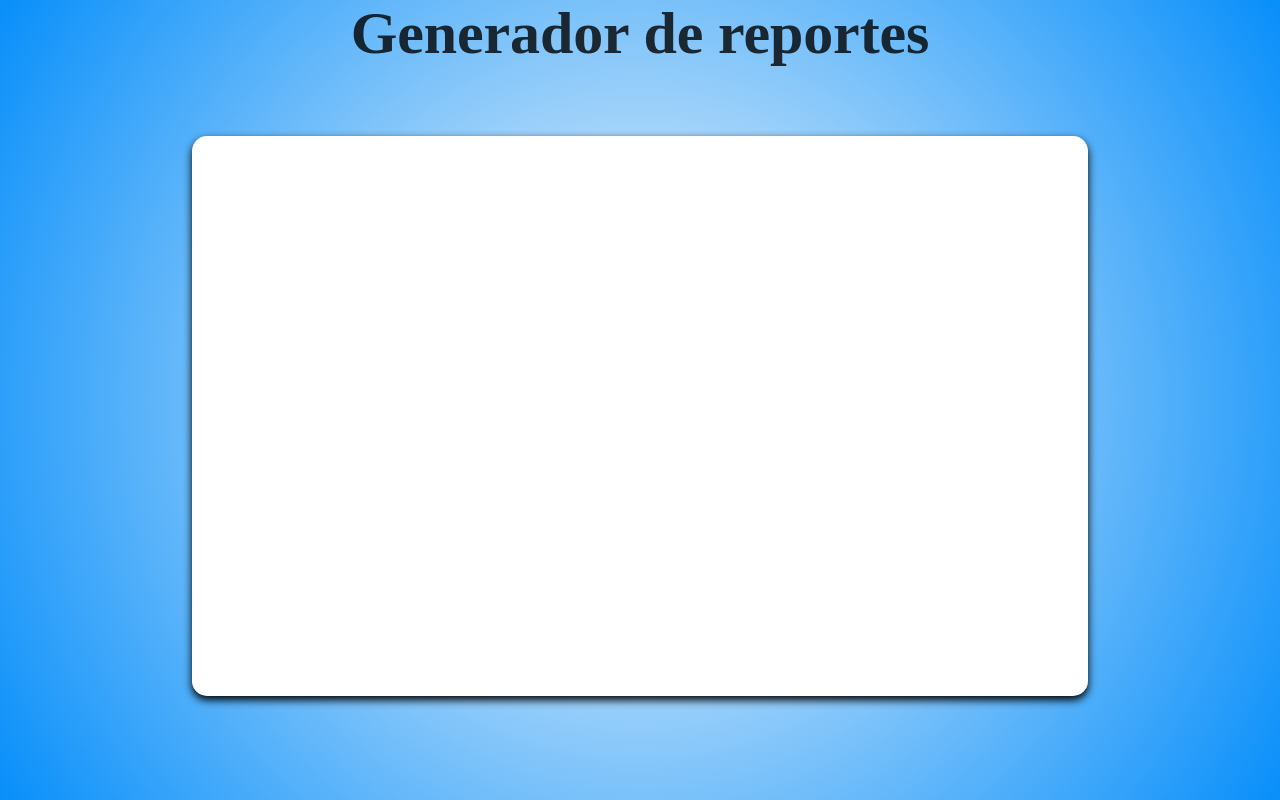
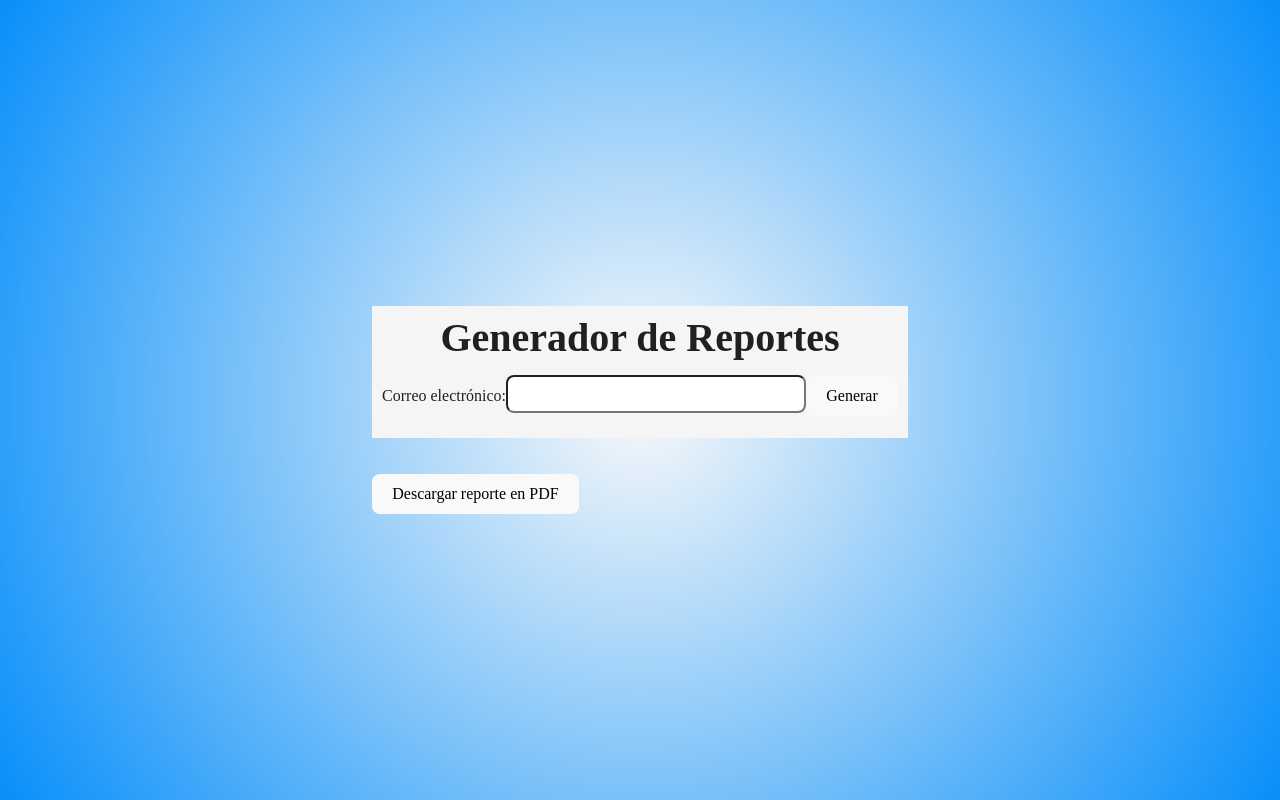
Before and after one commit to MauNav04/Lab_management_system, a React (Vite) app: page /admin/reports in a window 1280 px wide. Built offline with nearby package versions, Linux system fonts and the light colour scheme.

Commit message:
ReportesCompletados

```diff
--- a/package.json
+++ b/package.json
@@ -16,11 +16,17 @@
     "@fortawesome/free-solid-svg-icons": "^6.5.2",
     "@fortawesome/react-fontawesome": "^0.2.0",
     "@react-email/render": "^0.0.13",
+    "axios": "^1.7.2",
+    "chart.js": "^4.4.3",
     "express": "^4.19.2",
+    "html2canvas": "^1.4.1",
+    "jspdf": "^2.5.1",
+    "jspdf-autotable": "^3.8.2",
     "md5": "^2.3.0",
     "nodemailer": "^6.9.13",
     "nodemon": "^3.1.0",
     "react": "^18.2.0",
+    "react-chartjs-2": "^5.2.0",
     "react-data-table-component": "^7.6.2",
     "react-datepicker": "^6.9.0",
     "react-dom": "^18.2.0",
--- a/src/App.jsx
+++ b/src/App.jsx
@@ -30,6 +30,7 @@ import ProfValidator from './components/operator/ProfValidator.jsx'
 import ReturnLoan from './components/operator/ReturnLoan.jsx'
 import AdminLabHome from './components/admin/AdminLabHome.jsx'
 import ModifyLab from './components/admin/ModifyLab.jsx'
+import PdfGenerator from './components/PdfGenerator.jsx'
 
 function App() {
 
@@ -49,7 +50,7 @@ function App() {
         <Route path='/admin/profmg' element={<Profmg />} />
         <Route path='/admin/opap' element={<Opap />} />
         <Route path='/admin/password' element={<Password />} />
-        <Route path='/admin/reports' element={<Reports />} />
+        <Route path='/admin/reports' element={<PdfGenerator />} />
         <Route path='/logout' element={<LogoutPage />} />
 
         {/* NEW Admin0 Routes */}
--- /dev/null
+++ b/src/components/ChartComponent.jsx
@@ -0,0 +1,53 @@
+import React from 'react';
+import { Bar } from 'react-chartjs-2';
+import {
+  Chart as ChartJS,
+  CategoryScale,
+  LinearScale,
+  BarElement,
+  Title,
+  Tooltip,
+  Legend,
+} from 'chart.js';
+
+// Register the necessary components
+ChartJS.register(
+  CategoryScale,
+  LinearScale,
+  BarElement,
+  Title,
+  Tooltip,
+  Legend
+);
+
+const ChartComponent = ({ data }) => {
+  const chartData = {
+    labels: data.map((entry, index) => ``),
+    datasets: [
+      {
+        label: 'Horas Transcurridas',
+        data: data.map((entry) => entry.HorasTranscurridas),
+        backgroundColor: 'rgba(75,192,192,0.4)',
+        borderColor: 'rgba(75,192,192,1)',
+        borderWidth: 1,
+      },
+    ],
+  };
+
+  const options = {
+    responsive: true,
+    plugins: {
+      legend: {
+        position: 'top',
+      },
+      title: {
+        display: true,
+        text: 'Trabajo completado por el operador',
+      },
+    },
+  };
+
+  return <Bar data={chartData} options={options} />;
+};
+
+export default ChartComponent;
--- /dev/null
+++ b/src/components/PdfGenerator.jsx
@@ -0,0 +1,80 @@
+import React, { useRef, useState } from 'react';
+import { jsPDF } from 'jspdf';
+import html2canvas from 'html2canvas';
+import axios from 'axios';
+import { Bar } from 'react-chartjs-2';
+import 'jspdf-autotable';
+import ChartComponent from './ChartComponent';
+
+const PdfGenerator = () => {
+  const [email, setEmail] = useState('');
+  const [userName, setUserName] = useState('');
+  const [userData, setUserData] = useState([]);
+  const reportRef = useRef();
+  const chartRef = useRef();
+
+
+  const fetchUserName = async (email) => {
+    try {
+      const response = await axios.get(`http://localhost:5095/RegistroHorasOperador?correoOperador=${email}`);
+      console.log(response.data)
+      if (response.data.length != 0) {
+        setUserName("Reporte generado");
+        setUserData(response.data)
+      } else {
+        setUserName('No hay horas registradas o usuario incorrecto');
+        setUserData(response.data)
+      }
+    } catch (error) {
+      console.error('Error fetching user data:', error);
+      setUserName('Error fetching user data');
+    }
+  };
+
+  const generatePdf = () => {
+    const pdf = new jsPDF();
+    pdf.text('Reporte generado por Administrador', 14, 22);
+    pdf.text(`Operador: ${email}`, 14, 32);
+    pdf.autoTable({
+      startY: 40,
+      head: [['Hora Entrada', 'Hora Salida', 'Horas Transcurridas']],
+      body: userData.map(entry => [entry.HoraEntrada, entry.HoraSalida, entry.HorasTranscurridas]),
+    });
+    pdf.save('report.pdf');
+  };
+
+  const handleEmailChange = (e) => {
+    setEmail(e.target.value);
+  };
+
+  const handleFetchUser = () => {
+    fetchUserName(email);
+  };
+
+  return (
+    <div>
+      <div>
+
+      </div>
+      <div ref={reportRef} style={{ padding: '10px', backgroundColor: '#f5f5f5', marginTop: '20px' }}>
+        <h1>Generador de Reportes</h1>
+        <label>
+          Correo electrónico:
+          <input
+            type="text"
+            value={email}
+            onChange={handleEmailChange}
+          />
+        </label>
+        <button onClick={handleFetchUser}>Generar</button>
+        <p>{userName}</p>
+      </div>
+      <div ref={chartRef} style={{ marginTop: '20px' }}>
+        {userData.length > 0 && <ChartComponent data={userData} />}
+      </div>
+      <button onClick={generatePdf}>Descargar reporte en PDF</button>
+    </div>
+  );
+};
+
+export default PdfGenerator;
--- a/src/components/Reports.jsx
+++ b/src/components/Reports.jsx
@@ -3,6 +3,11 @@ import classes from './AdminHome.module.css'; // Import CSS file for styling
 import imageSrc from '../img/lab.jpg';
 import activeSrc from '../img/activos.jpg';
 import profSrc from '../img/prof.jpg';
+import { jsPDF } from 'jspdf'; //Para generar los reportes
+import html2canvas from 'html2canvas';
+
+
+
 
 
 const Header = ({ adminName }) => {
```
Also changed, not shown: 1 other file (tests, documents, lock files or other folders).
